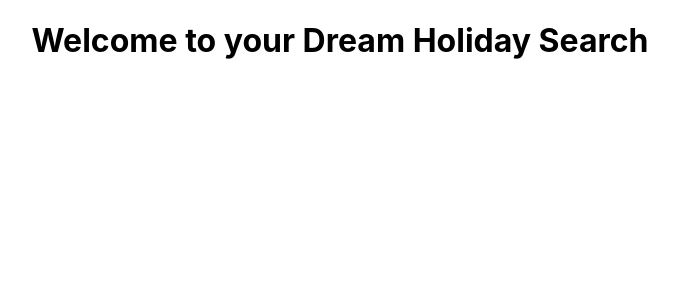
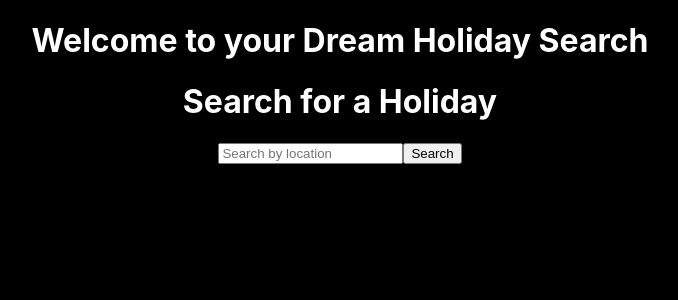
Before and after one commit to Milan-960/Holiday-search, a React (Create React App) app: page / in a window 1280 px wide. Shown: the top 300 px of the page, without its empty margins (300-978 px from the left). Built offline with nearby package versions, Linux system fonts and the light colour scheme.

Commit message:
home page has been added

```diff
--- a/src/App.css
+++ /dev/null
@@ -1,38 +0,0 @@
-.App {
-  text-align: center;
-}
-
-.App-logo {
-  height: 40vmin;
-  pointer-events: none;
-}
-
-@media (prefers-reduced-motion: no-preference) {
-  .App-logo {
-    animation: App-logo-spin infinite 20s linear;
-  }
-}
-
-.App-header {
-  background-color: #282c34;
-  min-height: 100vh;
-  display: flex;
-  flex-direction: column;
-  align-items: center;
-  justify-content: center;
-  font-size: calc(10px + 2vmin);
-  color: white;
-}
-
-.App-link {
-  color: #61dafb;
-}
-
-@keyframes App-logo-spin {
-  from {
-    transform: rotate(0deg);
-  }
-  to {
-    transform: rotate(360deg);
-  }
-}
--- a/src/App.js
+++ b/src/App.js
@@ -1,11 +1,13 @@
 import React from "react";
 
-import "./App.css";
+import "./styles/Global.scss";
+import HomePage from "./pages/HomePage";
 
 function App() {
   return (
     <div className="App">
       <h1>Welcome to your Dream Holiday Search</h1>
+      <HomePage />
     </div>
   );
 }
--- a/src/index.css
+++ b/src/index.css
@@ -1,13 +1,18 @@
 body {
   margin: 0;
-  font-family: -apple-system, BlinkMacSystemFont, 'Segoe UI', 'Roboto', 'Oxygen',
-    'Ubuntu', 'Cantarell', 'Fira Sans', 'Droid Sans', 'Helvetica Neue',
+  font-family: -apple-system, BlinkMacSystemFont, "Segoe UI", "Roboto", "Oxygen",
+    "Ubuntu", "Cantarell", "Fira Sans", "Droid Sans", "Helvetica Neue",
     sans-serif;
   -webkit-font-smoothing: antialiased;
+  background-color: black;
   -moz-osx-font-smoothing: grayscale;
 }
 
+h1 {
+  color: white;
+}
+
 code {
-  font-family: source-code-pro, Menlo, Monaco, Consolas, 'Courier New',
+  font-family: source-code-pro, Menlo, Monaco, Consolas, "Courier New",
     monospace;
 }
--- /dev/null
+++ b/src/pages/HomePage.jsx
@@ -0,0 +1,14 @@
+import React from "react";
+
+const HomePage = () => {
+  return (
+    <div>
+      <h1>Search for a Holiday</h1>
+
+      <input type="text" placeholder="Search by location" autoComplete="on" />
+      <button type="submit">Search</button>
+    </div>
+  );
+};
+
+export default HomePage;
--- /dev/null
+++ b/src/styles/Global.scss
@@ -0,0 +1,3 @@
+.App {
+  text-align: center;
+}
```
